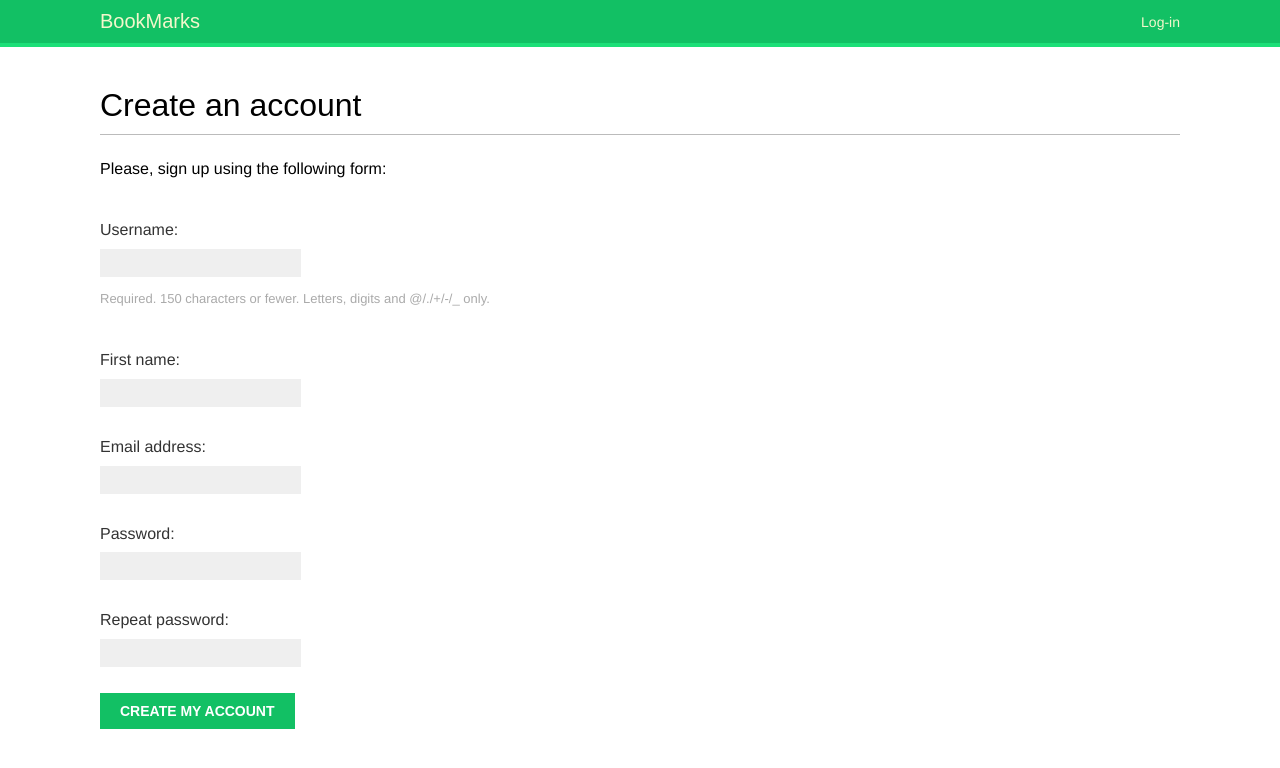
After one commit to heltonteixeira92/rede-social, a Django app: page /account/register/ in a window 1280 px wide. The commit adds this page. Shown: the top 768 px of the page. Run offline with Django 3.2, Linux system fonts and the light colour scheme; some web fonts are replaced.

Commit message:
Cadastro de usuário

```diff
--- a/account/forms.py
+++ b/account/forms.py
@@ -1,6 +1,24 @@
 from django import forms
+from django.contrib.auth.models import User
 
 
 class LoginForm(forms.Form):
     username = forms.CharField()
     password = forms.CharField(widget=forms.PasswordInput)
+
+
+class UserRegistrationForm(forms.ModelForm):
+    password = forms.CharField(label='Password',
+                               widget=forms.PasswordInput)
+    password2 = forms.CharField(label='Repeat password',
+                                widget=forms.PasswordInput)
+
+    class Meta:
+        model = User
+        fields = ('username', 'first_name', 'email')
+
+    def clean_password2(self):
+        cd = self.cleaned_data
+        if cd['password'] != cd['password2']:
+            raise forms.ValidationError('Password don\'t match.')
+        return cd['password2']
--- /dev/null
+++ b/account/templates/account/register.html
@@ -0,0 +1,13 @@
+{% extends 'base.html' %}
+
+{% block title %} Create an account {% endblock %}
+
+{% block content %}
+  <h1>Create an account</h1>
+  <p>Please, sign up using the following form:</p>
+  <form method="post">
+    {{ user_form.as_p }}
+    {% csrf_token %}
+    <p><input type="submit" value="Create my account"></p>
+  </form>
+{% endblock %}
--- a/account/templates/registration/login.html
+++ b/account/templates/registration/login.html
@@ -9,7 +9,8 @@
         Please try again.
     </p>
     {% else %}
-    <p>Please, use the folling form to log-in:</p>
+    <p>Please, use the folling form to log-in.
+        If you don't have an account <a href="{% url 'register' %}">register here</a></p>
     {% endif %}
     <div class="login-form">
         <form action="{% url 'login' %}" method="post">
--- a/account/urls.py
+++ b/account/urls.py
@@ -18,4 +18,6 @@ urlpatterns = [
     path('password_reset/done/', auth_views.PasswordResetDoneView.as_view(), name='password_reset_done'),
     path('reset/<uidb64>/<token>/', auth_views.PasswordResetConfirmView.as_view(), name='password_reset_confirm'),
     path('reset/done/', auth_views.PasswordResetCompleteView.as_view(), name='password_reset_complete'),
+
+    path('register/', views.register, name='register'),
     ]
--- a/account/views.py
+++ b/account/views.py
@@ -2,7 +2,7 @@ from django.http import HttpResponse
 from django.shortcuts import render
 from django.contrib.auth import authenticate, login
 from django.contrib.auth.decorators import login_required
-from .forms import LoginForm
+from .forms import LoginForm, UserRegistrationForm
 
 
 def user_login(request):
@@ -32,3 +32,25 @@ def dashboard(request):
     return render(request,
                   'account/dashboard.html',
                   {'section': 'dashboard'})
+
+
+def register(request):
+    if request.method == 'POST':
+        user_form = UserRegistrationForm(request.POST)
+        if user_form.is_valid():
+            # Cria um objeto para o novo usuário, mas não o salva ainda
+            new_user = user_form.save(commit=False)
+            # define a senha escolhida
+            new_user.set_password(
+                user_form.cleaned_data['password']
+            )
+            # Salva o objeto User
+            new_user.save()
+            return render(request,
+                          'account/register_done.html',
+                          {'new_user': new_user})
+    else:
+        user_form = UserRegistrationForm()
+    return render(request,
+                  'account/register.html',
+                  {'user_form': user_form})
```
Also changed, not shown: account/templates/account/register_done.html (added, +8 -0 lines), bookmarks/settings.py (line endings or trailing spaces).
